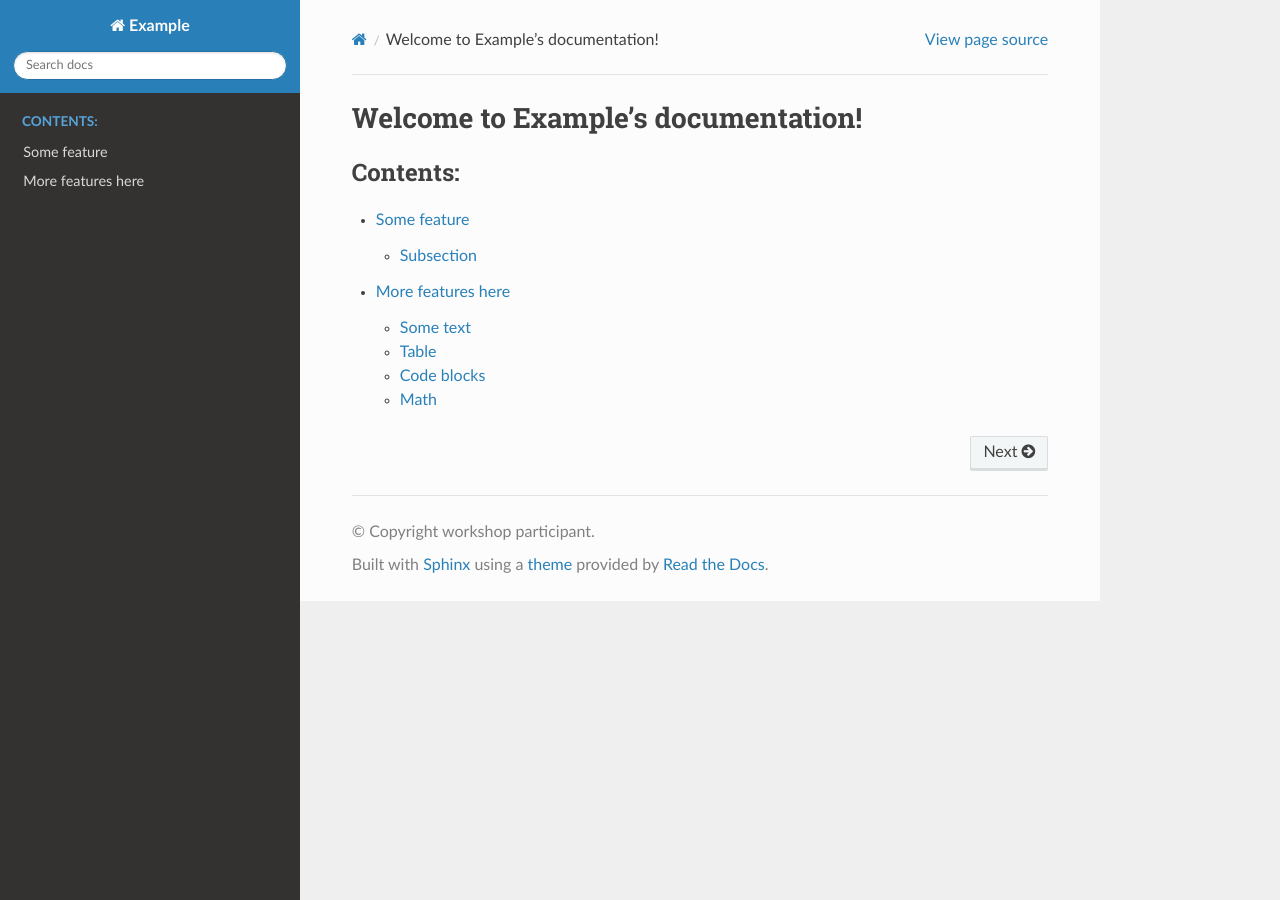
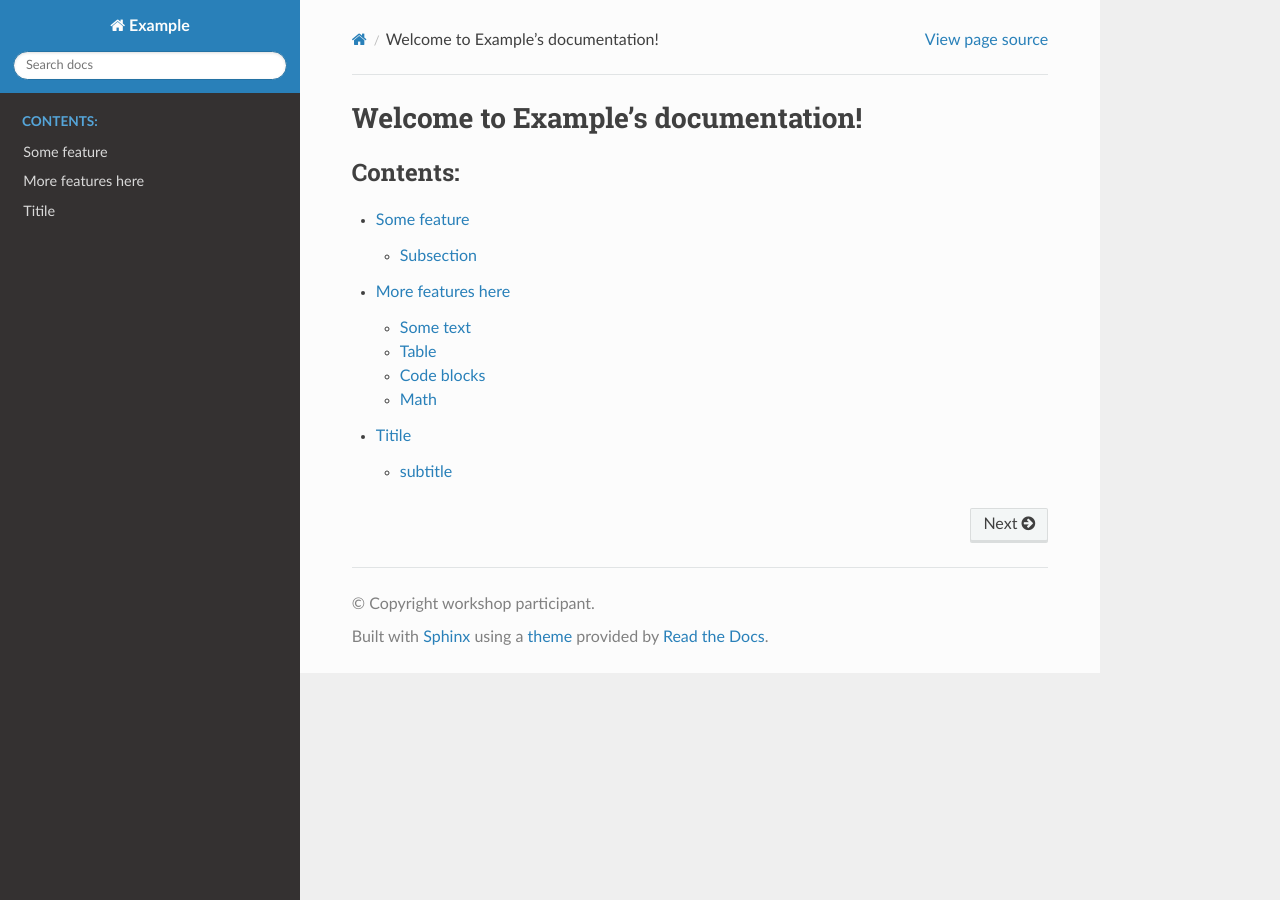
Before and after one commit to rclune/sphinx_github_pages_example, a Sphinx documentation site: the page built from docs/source/index.rst, in a window 1280 px wide. Built offline with Sphinx 7.4.7 and the Read the Docs theme 3.1.0, drawn with Linux system fonts in a browser that asks for light colours.

Commit message:
Adding another rst file

```diff
--- a/docs/source/index.rst
+++ b/docs/source/index.rst
@@ -13,3 +13,4 @@ Welcome to Example's documentation!
    some-feature.md
    another-feature.md
    readme_link
+   my_doc.md
--- /dev/null
+++ b/docs/source/my_doc.md
@@ -0,0 +1,4 @@
+# Titile
+## subtitle
+
+asoifjosadfh sda
```
Also changed, not shown: 1 other file.
